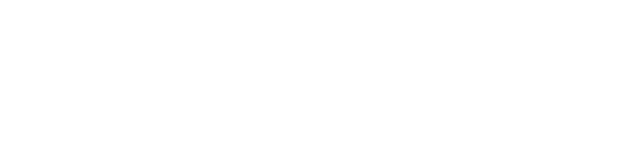
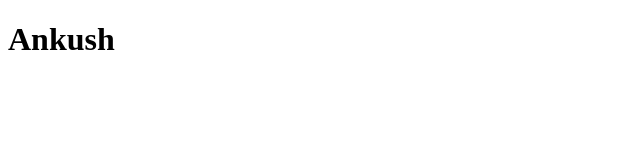
Before and after one commit to gkumar8272/Section-A, a plain HTML site: page index.html in a window 1280 px wide. Shown: the whole page, without its empty margins (0-640 px from the left). Drawn offline with Linux system fonts and the light colour scheme.

Commit message:
modified

```diff
--- a/index.html
+++ b/index.html
@@ -6,6 +6,6 @@
     <title>Document</title>
 </head>
 <body>
-
+    <h1>Ankush</h1>
 </body>
 </html>
```
